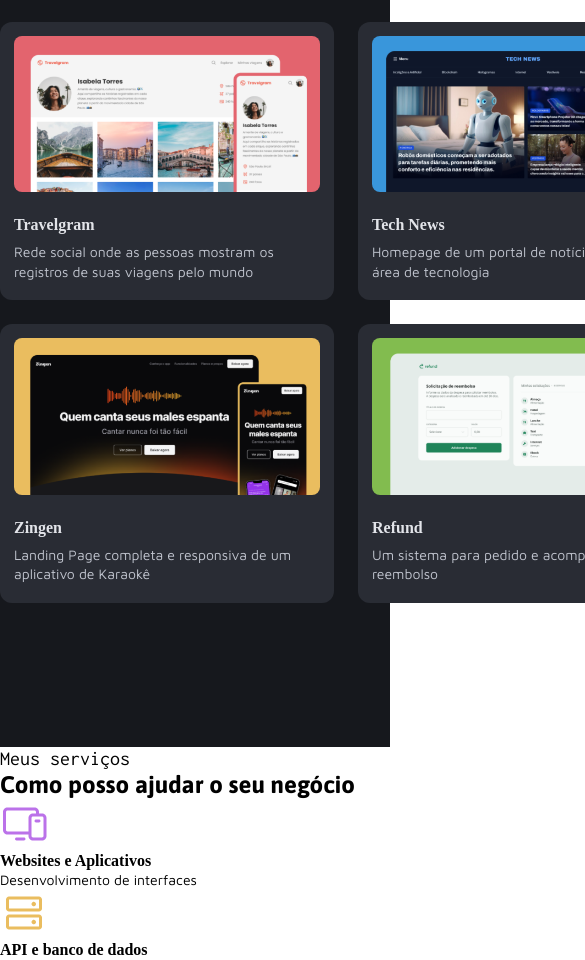
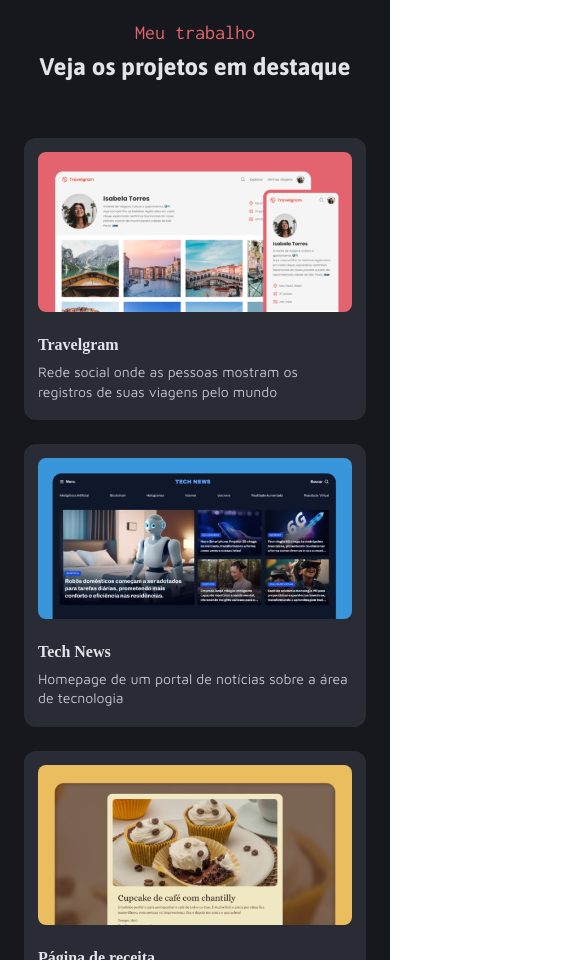
Before and after one commit to GabrielGPena793/portfolio_dev, a plain HTML site: page index.html in a window 390 px wide. Shown: the part 1040-2000 px from the top of the page, 585 px wide, since content can reach past the window. Drawn offline with Linux system fonts and the light colour scheme; files whose address does not match are found by name.

Commit message:
done service section and add responsive sections

```diff
--- a/index.html
+++ b/index.html
@@ -154,7 +154,7 @@
           <h3>Meus serviços</h3>
           <h2>Como posso ajudar o seu negócio</h2>
 
-          <div>
+          <div id="container_service">
             <div class="card_service">
               <img src="./assets/icons/Devices.svg" alt="icon de cpu" />
               <h4>Websites e Aplicativos</h4>
--- a/styles/global.css
+++ b/styles/global.css
@@ -60,3 +60,7 @@ span {
 a {
   text-decoration: none;
 }
+
+section {
+  padding-inline: 24px;
+}
--- a/styles/index.css
+++ b/styles/index.css
@@ -1,3 +1,4 @@
 @import url("./global.css");
 @import url("./intro.css");
 @import url("./myJobs.css");
+@import url("./services.css");
--- a/styles/intro.css
+++ b/styles/intro.css
@@ -71,7 +71,9 @@
     ul {
       list-style: none;
       display: flex;
+      justify-content: center;
       aling-items: center;
+      flex-flow: wrap;
       gap: 16px;
       margin-bottom: 94px;
 
@@ -104,11 +106,9 @@
 
 @keyframes up-down {
   from {
-    /* empurra o sol para além da janela de visualização */
     transform: translateY(10px);
   }
   to {
-    /* retorna o sol à sua posição padrão */
     transform: translateY(0);
   }
 }
--- a/styles/myJobs.css
+++ b/styles/myJobs.css
@@ -19,7 +19,7 @@
 
   #container_cads {
     display: grid;
-    grid-template-columns: repeat(3, 1fr);
+    grid-template-columns: repeat(auto-fit, minmax(330px, 1fr));
     gap: 24px;
 
     transition: all 0.4s ease-in-out;
@@ -31,7 +31,7 @@
       border: 2px solid transparent;
 
       img {
-        width: 306px;
+        width: 100%;
         border-radius: 8px;
 
         margin-bottom: 20px;
--- /dev/null
+++ b/styles/services.css
@@ -0,0 +1,45 @@
+#services {
+  padding-block: 88px 120px;
+  background-color: var(--gray-100);
+
+  h2,
+  h3 {
+    text-align: center;
+  }
+
+  h3 {
+    color: var(--red);
+    margin-bottom: 8px;
+  }
+
+  h2 {
+    color: var(--gray-600);
+    margin-bottom: 56px;
+  }
+
+  #container_service {
+    display: grid;
+    grid-template-columns: repeat(auto-fit, minmax(280px, 1fr));
+    gap: 24px;
+
+    .card_service {
+      background-color: transparent;
+      border: 2px solid var(--gray-200);
+      border-radius: 12px;
+      padding: 20px;
+
+      img {
+        margin-bottom: 20px;
+      }
+
+      h4 {
+        color: var(--gray-600);
+        margin-bottom: 8px;
+      }
+
+      p {
+        color: var(--gray-500);
+      }
+    }
+  }
+}
```
